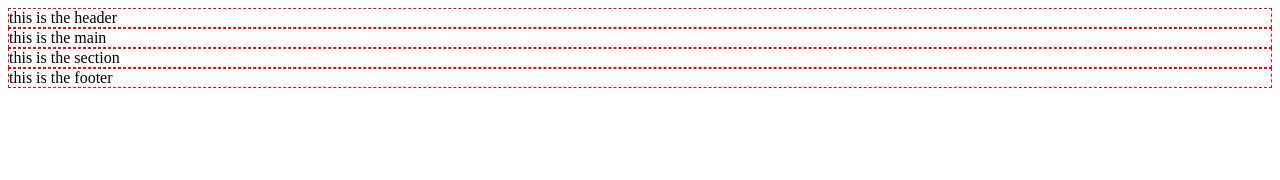
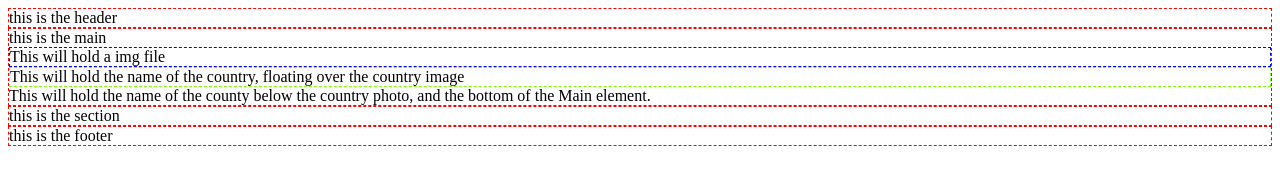
Before and after one commit to nss-day-cohort-43/hello-world-kiwanos, a plain HTML site: page index.html in a window 1280 px wide. Drawn offline with Linux system fonts and the light colour scheme.

Commit message:
First Draft of the HTML divs needed for the CSS

```diff
--- a/index.html
+++ b/index.html
@@ -12,7 +12,17 @@
 
     <header style="border: dashed 1px red;">this is the header</header>
 
-    <main style="border: dashed 1px red;">this is the main</main>
+    <main style="border: dashed 1px red;">this is the main
+        <div class="country-img-container" style="border: dashed 1px blue;">
+            This will hold a img file
+        </div>
+        <div class="floating-country-name-container" style="border: dashed 1px chartreuse;">
+            This will hold the name of the country, floating over the country image
+        </div>
+        <div class="country-name-bottom-main">
+            This will hold the name of the county below the country photo, and the bottom of the Main element.
+        </div>
+    </main>
 
     <section class="country-info" style="border: dashed 1px red;">this is the section</section>
 
```
